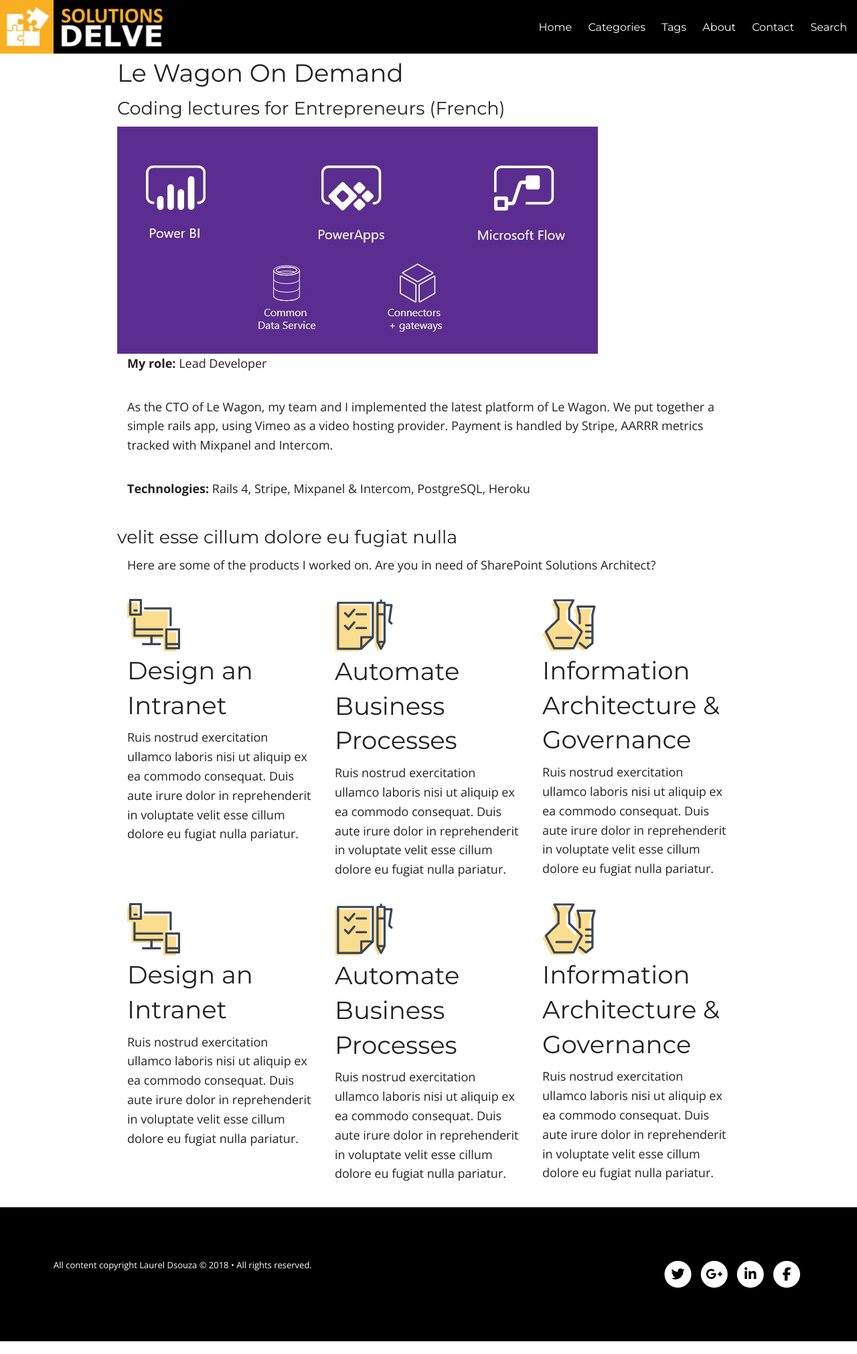
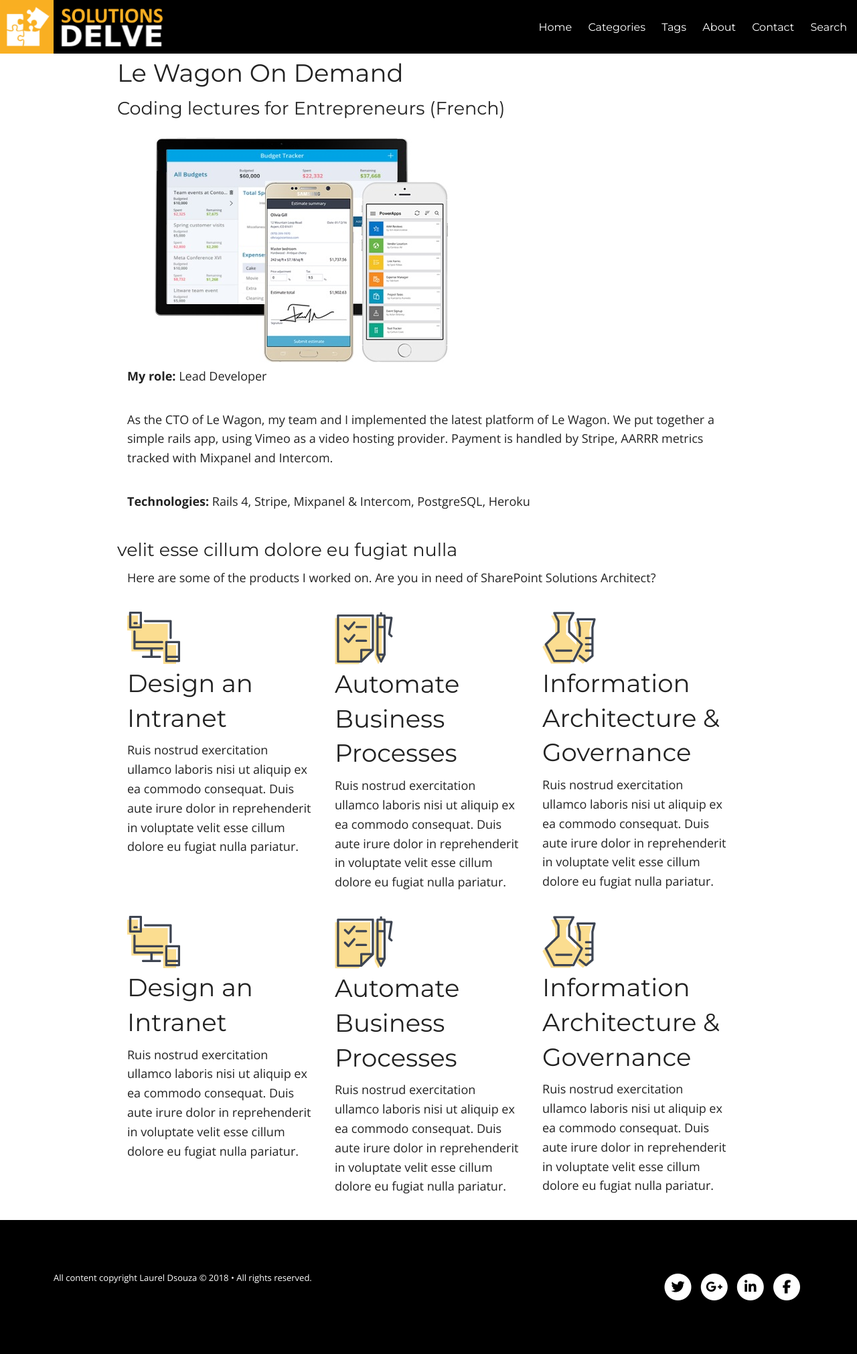
Before and after one commit to ldsouza/ldsouza.github.io, a Jekyll site: the page built from services.md, in a window 1280 px wide. Shown: the whole page at 67% size. Built offline with Jekyll 4.4.1, drawn with Linux system fonts in a browser that asks for light colours; nearby versions of some CDN libraries; library files that are not in the unit come from our copies.

Commit message:
Update portfolio.html

```diff
--- a/_includes/portfolio.html
+++ b/_includes/portfolio.html
@@ -3,7 +3,7 @@
    <section class="services" id="services">
     <h2>Le Wagon On Demand</h2>
     <h3>Coding lectures for Entrepreneurs (French)</h3>
-   <img src="{{ site.url }}/images/services/1.JPG" alt="IT DELVE">
+   <img src="{{ site.url }}/images/services/2.jpg" alt="IT DELVE">
     <p><strong>My role:</strong> Lead Developer</p>
     <p>As the CTO of Le Wagon, my team and I implemented the latest platform of Le Wagon. We put together a simple rails app, using Vimeo as a video hosting provider. Payment is handled by Stripe, AARRR metrics tracked with Mixpanel and Intercom.</p>
     <p>
```
